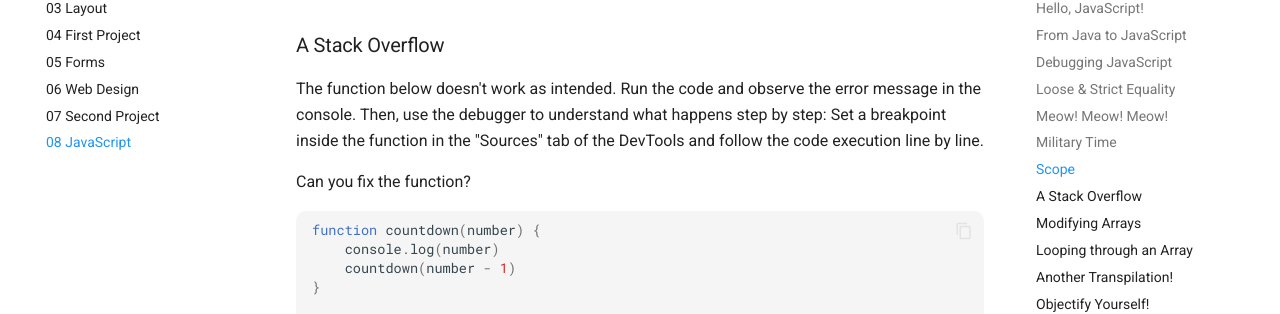
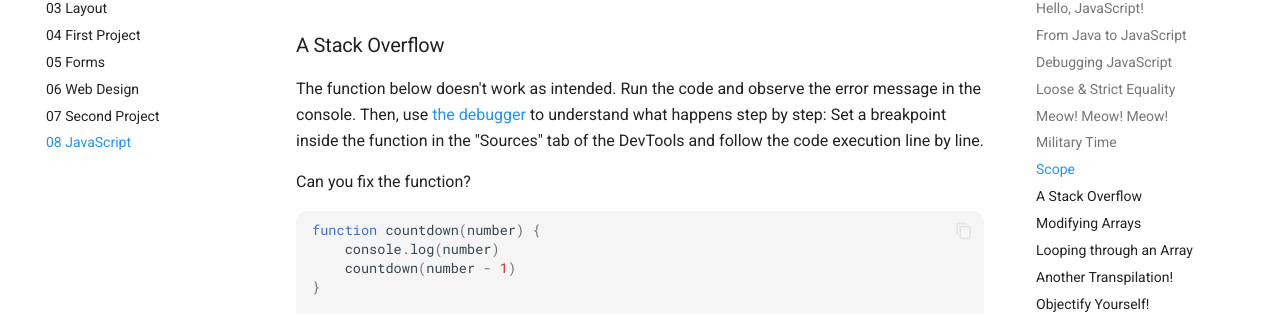
Before and after one commit to KasperKnop/WEB1, an MkDocs documentation site: the page built from docs/08-javascript.md, in a window 1280 px wide and 900 px high, scrolled down 3524 px. Shown: the part 181-495 px from the top of the window. Built offline with MkDocs 1.6.1 and Material for MkDocs 9.7.7, drawn with Linux system fonts in a browser that asks for light colours; emoji names are drawn with the system emoji font; comment, search, counter and statistics services are not loaded; part of the change alters nothing that is shown.

```diff
--- a/docs/08-javascript.md
+++ b/docs/08-javascript.md
@@ -203,7 +203,7 @@ console.log(x)
 ### A Stack Overflow
 
 The function below doesn't work as intended. Run the code and observe the error message in the console.
-Then, use the debugger to understand what happens step by step:
+Then, use [the debugger](https://developer.chrome.com/docs/devtools/javascript) to understand what happens step by step:
 Set a breakpoint inside the function in the "Sources" tab of the DevTools and follow the code execution line by line.
 
 Can you fix the function?
```
